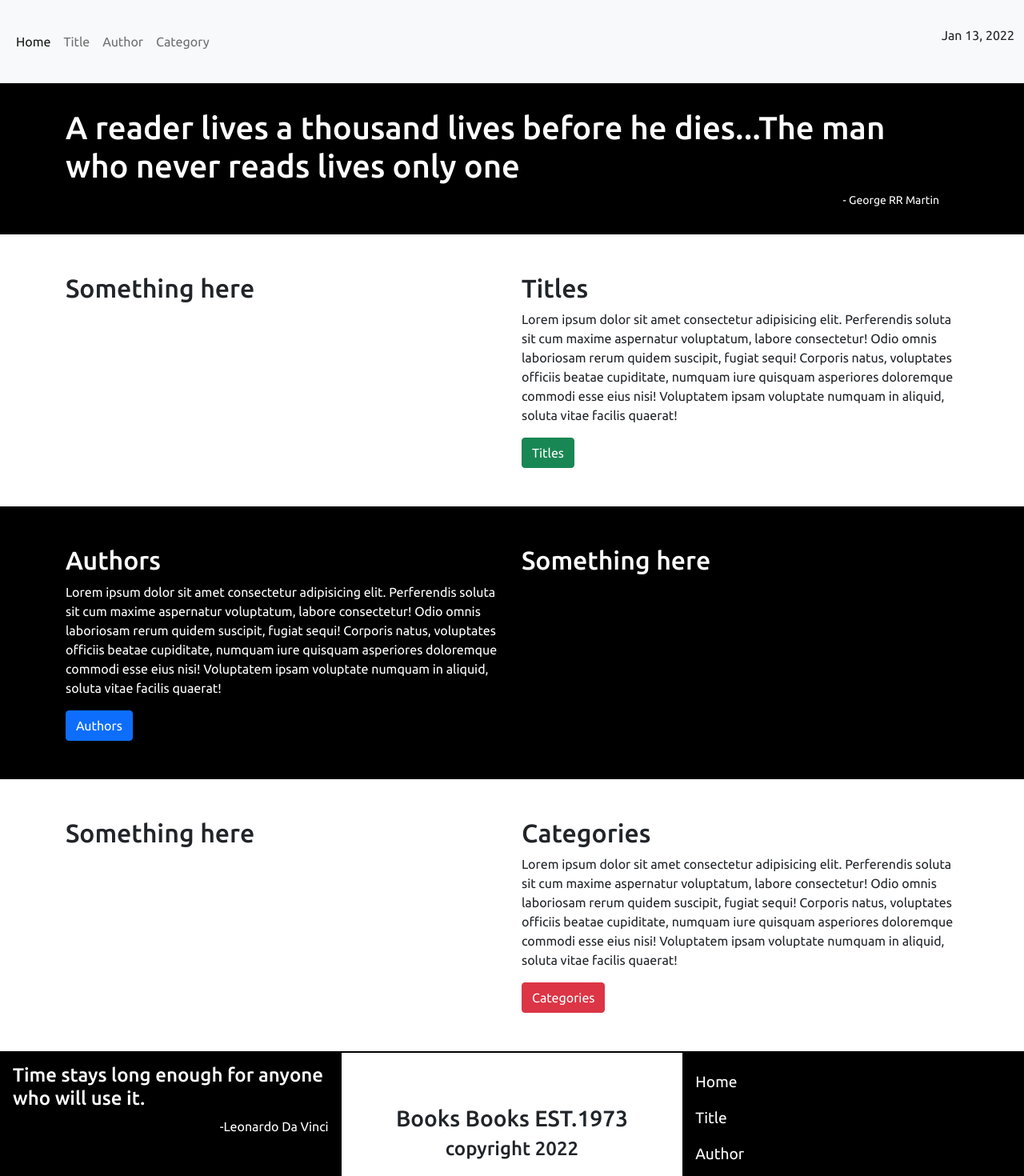
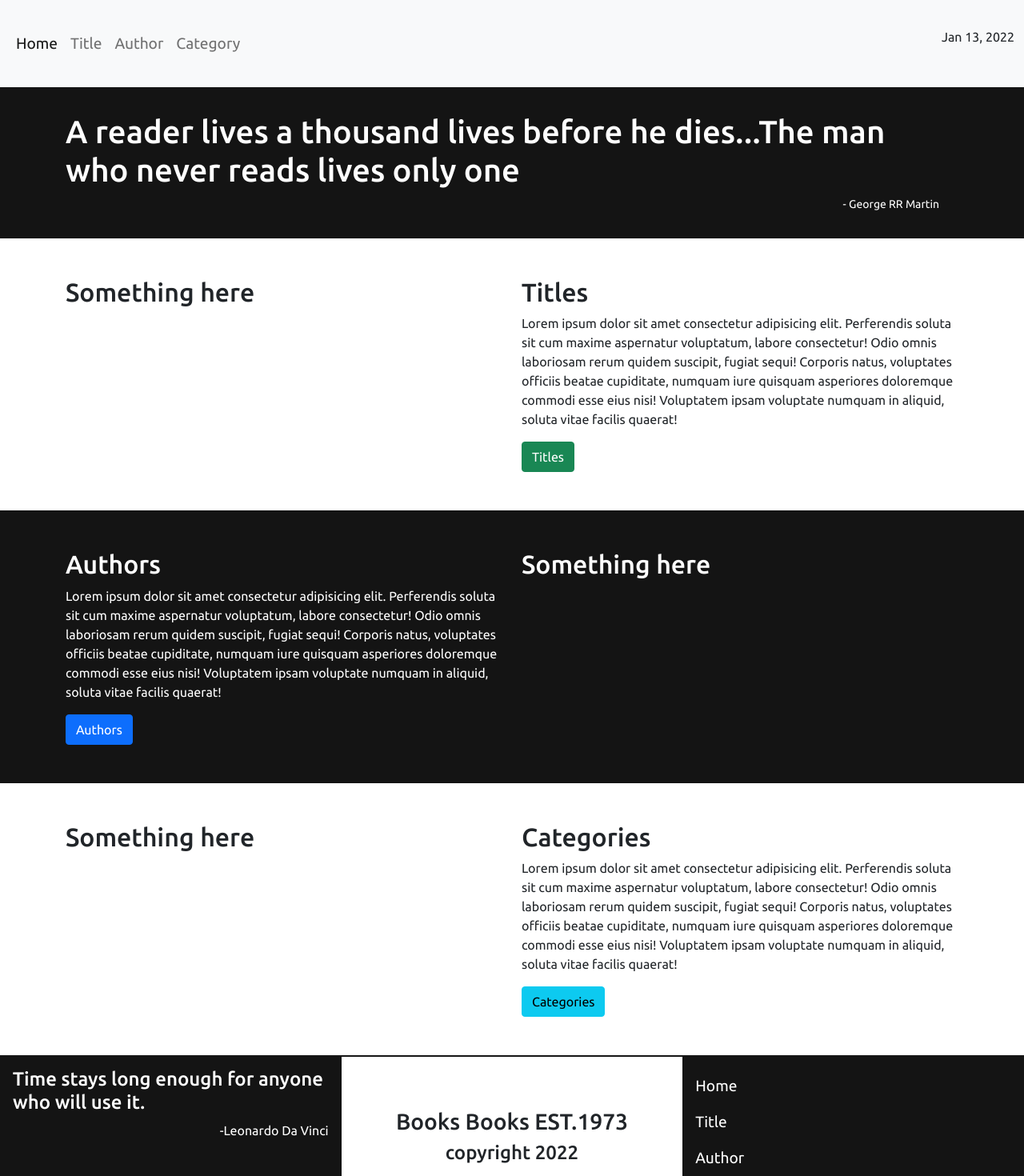
Before and after one commit to johnj974/books, an Angular app: page / in a window 1280 px wide. Shown: the top 1470 px of the page at 80% size. Built offline with nearby package versions, Linux system fonts and the light colour scheme; no server answers.

Commit message:
StyleChangesToFooter+Navbar

```diff
--- a/src/app/home/home-author/home-author.component.css
+++ b/src/app/home/home-author/home-author.component.css
@@ -1,4 +1,4 @@
 section {
-  background-color: black;
-  color: white;
+  background-color: hsl(0, 0%, 8%);
+  color: hsl(0, 0%, 100%);
 }
--- a/src/app/home/home-genre/home-genre.component.html
+++ b/src/app/home/home-genre/home-genre.component.html
@@ -19,7 +19,7 @@
           </p>
         </div>
         <div class="button-container">
-          <button class="btn btn-danger" (click)="toCategory()">
+          <button class="btn btn-info" (click)="toCategory()">
             Categories
           </button>
         </div>
--- a/src/app/home/home-main/home-main.component.css
+++ b/src/app/home/home-main/home-main.component.css
@@ -3,7 +3,7 @@ small {
 }
 
 section {
-  background-color: black;
-  color: white;
+  background-color: hsl(0, 0%, 8%);
+  color: hsl(0, 0%, 100%);
   padding: 2rem 0;
 }
--- a/src/app/layout/footer/footer.component.css
+++ b/src/app/layout/footer/footer.component.css
@@ -1,18 +1,14 @@
-/* @import url("https://fonts.googleapis.com/css2?family=The+Nautigal:wght@400;700&display=swap");
-/* @import url("https://fonts.googleapis.com/css2?family=Luxurious+Roman&display=swap"); */
-
-/*.quote-display {
-  font-family: "The Nautigal", cursive;
-  /* font-family: "Luxurious Roman", cursive; */
-
 .col-md-4 {
   padding: 1rem;
 }
 
 #quote-box,
 .navigation {
-  background-color: black;
-  color: white;
+  background-color: hsl(0, 0%, 8%);
+  color: hsl(0, 0%, 100%);
+  /*  used to center received quote
+  display: flex;
+  align-items: center; */
 }
 
 p.quote-display {
@@ -25,18 +21,29 @@ p.quote-display {
   justify-content: center;
   align-items: center;
   flex-direction: column;
-  border-top: 2px solid black;
-  border-bottom: 2px solid black;
+  border-top: 2px solid hsl(0, 0%, 8%);
+  border-bottom: 2px solid hsl(0, 0%, 8%);
 }
 
 a.nav-link {
   font-size: 1.2rem;
-  color: white;
+  color: hsl(0, 0%, 100%);
+}
+#home-link:hover {
+  color: #fd7e14;
 }
 
-.nav-link:hover,
-.nav-link:focus {
-  color: red;
+#title-link:hover {
+  color: #198754;
+}
+
+#category-link:hover {
+  color: #0dcaf0;
+}
+
+#author-link:hover {
+  color: #0d6efd;
+  /* border-bottom: 1px solid #0d6efd; */
 }
 
 .contact-info {
--- a/src/app/layout/footer/footer.component.html
+++ b/src/app/layout/footer/footer.component.html
@@ -2,10 +2,12 @@
   <div class="container-fluid">
     <div class="row">
       <div class="col-md-4" id="quote-box">
-        <h4 class="quote-display">
-          {{ retrievedQuote.text }}
-        </h4>
-        <p class="quote-display">-{{ retrievedQuote.author }}</p>
+        <div>
+          <h4 class="quote-display">
+            {{ retrievedQuote.text }}
+          </h4>
+          <p class="quote-display">-{{ retrievedQuote.author }}</p>
+        </div>
       </div>
       <div class="col-md-4 copyright">
         <h3>Books Books EST.1973</h3>
@@ -15,6 +17,7 @@
         <ul class="navbar-nav me-auto mb-2 mb-lg-0">
           <li class="nav-item">
             <a
+              id="home-link"
               class="nav-link active"
               aria-current="page"
               routerLink=""
@@ -24,17 +27,29 @@
             >
           </li>
           <li class="nav-item">
-            <a class="nav-link" routerLink="title" routerLinkActive="active"
+            <a
+              id="title-link"
+              class="nav-link"
+              routerLink="title"
+              routerLinkActive="active"
               >Title</a
             >
           </li>
           <li class="nav-item">
-            <a class="nav-link" routerLink="author" routerLinkActive="active"
+            <a
+              id="author-link"
+              class="nav-link"
+              routerLink="author"
+              routerLinkActive="active"
               >Author</a
             >
           </li>
           <li class="nav-item">
-            <a class="nav-link" routerLink="category" routerLinkActive="active"
+            <a
+              id="category-link"
+              class="nav-link"
+              routerLink="category"
+              routerLinkActive="active"
               >Category</a
             >
           </li>
--- a/src/app/layout/navbar/navbar.component.css
+++ b/src/app/layout/navbar/navbar.component.css
@@ -1,3 +1,35 @@
 nav {
   padding: 2rem 0;
 }
+
+a {
+  font-size: 1.2rem;
+}
+
+/* a {
+  font-size: 1.2rem;
+  border-bottom: 1px solid transparent;
+  padding-bottom: 0;
+}
+
+#title-link:hover,
+#title-link.active {
+  color: green;
+}
+
+#title-link:hover {
+  border-bottom: 1px solid green;
+}
+
+#author-link:hover,
+#author-link.active {
+  color: blue;
+}
+
+#author-link:hover {
+  border-bottom: 1px solid blue;
+} */
+
+/* .navbar-light .navbar-nav .nav-link:hover {
+  color: red;
+} */
--- a/src/app/layout/navbar/navbar.component.html
+++ b/src/app/layout/navbar/navbar.component.html
@@ -1,4 +1,4 @@
-<nav class="navbar navbar-expand-lg navbar-light bg-light">
+<nav class="navbar navbar-expand-lg navbar-light bg-{{ navbarColour }}">
   <div class="container-fluid">
     <!-- <a class="navbar-brand" href="#">Books</a> -->
     <button
@@ -16,6 +16,7 @@
       <ul class="navbar-nav me-auto mb-2 mb-lg-0">
         <li class="nav-item">
           <a
+            id="home-link"
             class="nav-link active"
             aria-current="page"
             routerLink=""
@@ -25,17 +26,29 @@
           >
         </li>
         <li class="nav-item">
-          <a class="nav-link" routerLink="title" routerLinkActive="active"
+          <a
+            id="title-link"
+            class="nav-link"
+            routerLink="title"
+            routerLinkActive="active"
             >Title</a
           >
         </li>
         <li class="nav-item">
-          <a class="nav-link" routerLink="author" routerLinkActive="active"
+          <a
+            id="author-link"
+            class="nav-link"
+            routerLink="author"
+            routerLinkActive="active"
             >Author</a
           >
         </li>
         <li class="nav-item">
-          <a class="nav-link" routerLink="category" routerLinkActive="active"
+          <a
+            id="category-link"
+            class="nav-link"
+            routerLink="category"
+            routerLinkActive="active"
             >Category</a
           >
         </li>
--- a/src/app/layout/navbar/navbar.component.ts
+++ b/src/app/layout/navbar/navbar.component.ts
@@ -1,4 +1,5 @@
 import { Component, OnInit } from '@angular/core';
+import { ActivatedRoute, Params } from '@angular/router';
 import { QuotesService } from 'src/app/shared/services/quotes.service';
 
 @Component({
@@ -8,9 +9,14 @@ import { QuotesService } from 'src/app/shared/services/quotes.service';
 })
 export class NavbarComponent implements OnInit {
   //.
+  navbarColour = 'light';
   dateObj = new Date();
 
-  constructor() {}
+  constructor(private route: ActivatedRoute) {}
 
-  ngOnInit(): void {}
+  ngOnInit(): void {
+    this.route.params.subscribe((params: Params) => {
+      console.log(params);
+    });
+  }
 }
```
